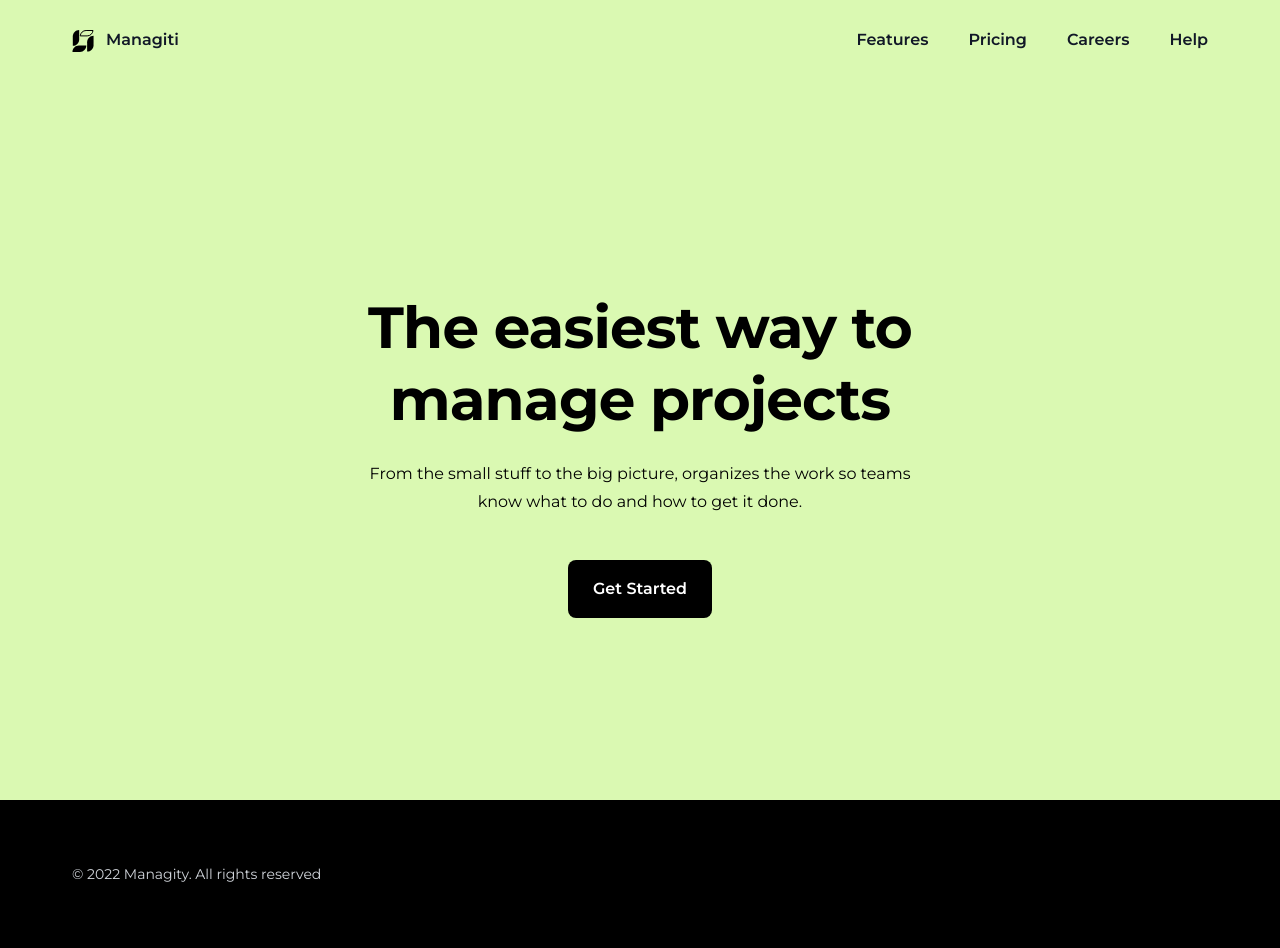
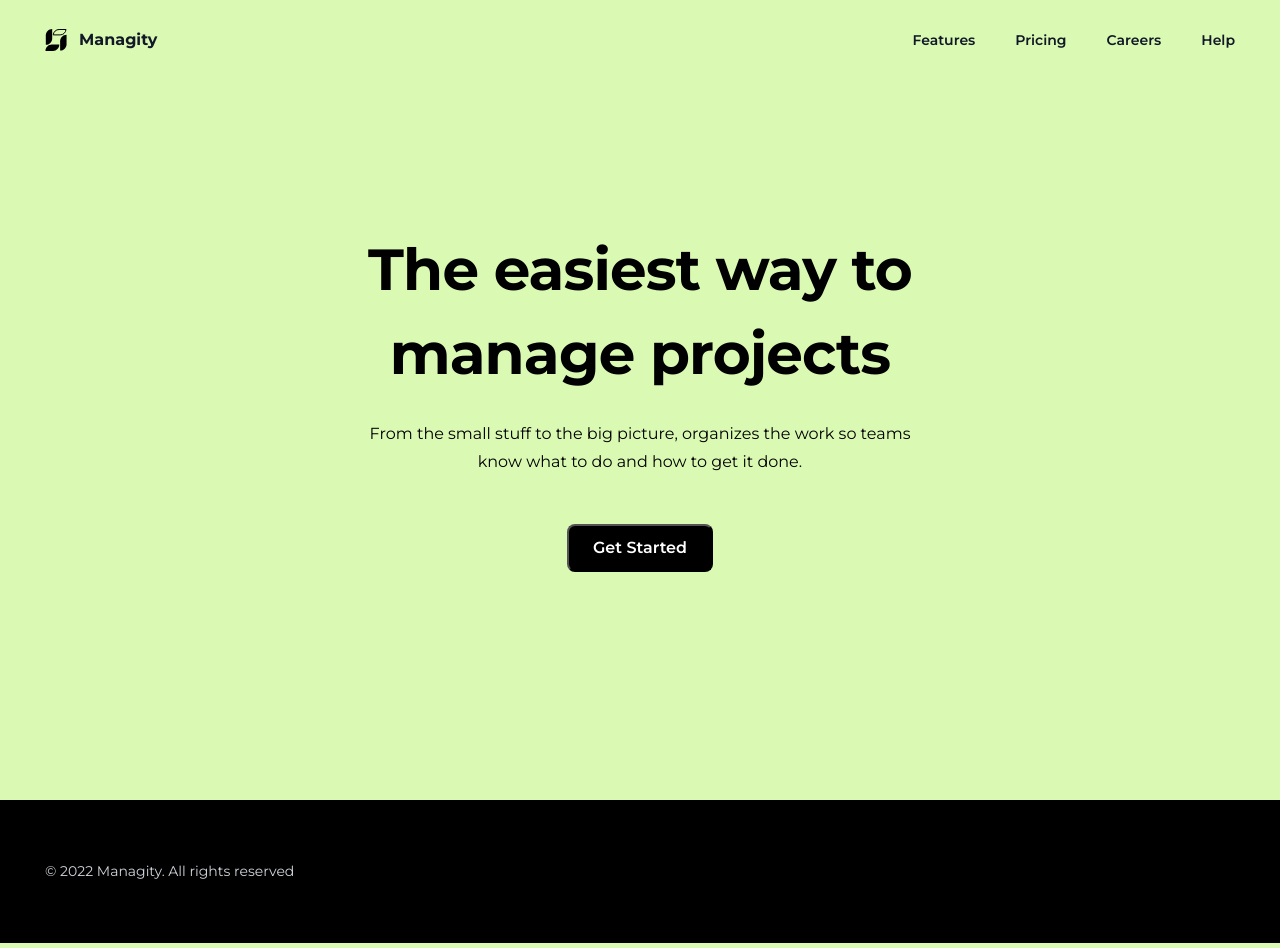
Before and after one commit to SlavaAndreievvvv/simple-page-first, a plain HTML site: page index.html in a window 1280 px wide. Drawn offline with Linux system fonts and the light colour scheme.

Commit message:
⚡️ improve code

```diff
--- a/index.html
+++ b/index.html
@@ -4,38 +4,72 @@
     <meta charset="UTF-8" />
     <meta http-equiv="X-UA-Compatible" content="IE=edge" />
     <meta name="viewport" content="width=device-width, initial-scale=1.0" />
+    <link rel="stylesheet" href="styles.css" />
     <title>Simple Page</title>
-    <link rel="stylesheet" href="styles.css" />
   </head>
   <body>
-    <div class="section">
-      <div class="container">
-        <header class="header">
-          <a href="#" class="logo">
-            <img src="Logo.svg" alt="logo" />
-            <p class="logo-text">Managiti</p>
-          </a>
-          <nav class="navigation">
-            <a class="nav-link" href="#">Features</a>
-            <a class="nav-link" href="#">Pricing</a>
-            <a class="nav-link" href="#">Careers</a>
-            <a class="nav-link" href="#">Help</a>
-          </nav>
-        </header>
-        <main class="main">
-          <div class="wrap">
-            <h1 class="title">The easiest way to manage projects</h1>
-            <p class="subtitle">
-              From the small stuff to the big picture, organizes the work so
-              teams know what to do and how to get it done.
-            </p>
-            <button type="button" class="button">Get Started</button>
+    <div class="container">
+      <div class="header header--fixed header--top">
+        <a href="#" class="header__logo">
+          <img class="header__img" src="Logo.svg" alt="" />
+          <p class="header__text">Managity</p>
+        </a>
+        <div class="header__navigation">
+          <a class="navigation__link navigation__link--mr" href="#">Features</a>
+          <a class="navigation__link navigation__link--mr" href="#">Pricing</a>
+          <a class="navigation__link navigation__link--mr" href="#">Careers</a>
+          <a class="navigation__link" href="#">Help</a>
+        </div>
+        <label class="menu">
+          <input class="menu__checkbox" type="checkbox" />
+          <span class="burger">
+            <span class="burger__item"></span>
+          </span>
+          <div class="menu__wrapper">
+            <span class="card menu__card">
+              <div class="cross">
+                <img class="cross__img" src="X.svg" alt="X" />
+              </div>
+              <span class="menu__item menu__item--mb"
+                ><a class="link" href="#">How It Work</a></span
+              >
+
+              <span class="menu__item menu__item--mb"
+                ><a class="link" href="#">Our Mission</a></span
+              >
+
+              <span class="menu__item menu__item--mb"
+                ><a class="link" href="#">Our Movement</a></span
+              >
+
+              <span class="menu__item menu__item--mb"
+                ><a class="link" href="#">Ingredient</a></span
+              >
+
+              <span class="menu__item menu__item--mb"
+                ><a class="link" href="#">Transparency Pledge</a></span
+              >
+
+              <span class="menu__item"><a class="link" href="#">Blog</a></span>
+            </span>
           </div>
-        </main>
+        </label>
+      </div>
+      <div class="main">
+        <div class="main__wrapper">
+          <h1 class="main__title">The easiest way to manage projects</h1>
+          <p class="main__subtitle">
+            From the small stuff to the big picture, organizes the work so teams
+            know what to do and how to get it done.
+          </p>
+          <button class="button main__button">Get Started</button>
+        </div>
       </div>
     </div>
-    <footer class="footer">
-      <p class="copy">© 2022 Managity. All rights reserved</p>
-    </footer>
+    <div class="footer">
+      <div class="footer__container">
+        <p class="footer__text">© 2022 Managity. All rights reserved</p>
+      </div>
+    </div>
   </body>
 </html>
--- a/styles.css
+++ b/styles.css
@@ -1,171 +1,319 @@
 @import url('https://fonts.googleapis.com/css2?family=Montserrat:wght@400;600;700&display=swap');
 
 * {
-  box-sizing: border-box;
   margin: 0;
   padding: 0;
+  box-sizing: border-box;
+  text-decoration: none;
   font-family: Montserrat;
-  text-decoration: none;
 }
 
 body {
-  background-color: #DAF9B2;
+  background: #DAF9B2;
+  margin: 0 auto;
 }
 
-.section {
-  max-width: 1550px;
+.container {
+  width: 100%;
+  min-height: 100vh;
+  display: flex;
+  justify-content: center;
+  align-items: center;
+  padding: 0 16px;
+}
+
+.header {
+  height: 80px;
   width: 100%;
   display: flex;
-  flex-direction: column;
-  justify-content: center;
-  margin: 0 auto;
-  /*background-color: #DAF9B2;*/
+  justify-content: space-between;
+  align-items: center;
+  z-index: 10;
+  padding: 0 16px;
 }
 
-.logo {
-  display: flex;
-  flex-direction: row;
+.header--fixed {
+  position: fixed;
 }
 
-.logo-text {
-  font-weight: 600;
-  size: 24px;
+.header--top {
+  top: 0;
+  left: 0;
+  right: 0;
+}
+
+.header__logo {
+  display: flex;
+  align-items: center;
+}
+
+.header__img {
+  margin-right: 12px;
+}
+
+.header__text {
+  font-weight: 700;
+  font-size: 16px;
+  line-height: 143%;
   color: #111827;
 }
 
-img {
-  margin-right: 12px;
+.header__navigation {
+  display: none;
 }
 
-.navigation {
-  padding: 15px auto;
-  display: flex;
-  flex-direction: row;
+@media screen and (min-width: 768px) {
+  .header__navigation {
+    display: flex;
+  }
 }
 
-.nav-link {
+.navigation__link {
   font-weight: 600;
-  size: 14px;
-  line-height: 20px;
+  font-size: 14px;
+  line-height: 143%;
   color: #111827;
   position: relative;
 }
 
-.nav-link:not(:last-child) {
-margin-right: 40px;
+.navigation__link--mr {
+  margin-right: 40px;
 }
 
-.nav-link::after {
-  display: block;
+.navigation__link:after {
+  content: "";
   position: absolute;
-  bottom: -5px;
-  width: 0;
-  height: 1px;
-  background-color: #FE8922;
-  content: "";
-  transition: width 0.3s ease;
+  width: 100%;
+  height: 1.5px;
+  left: 0;
+  bottom: -8px;
+  background-color: #FE993F;
+  transform-origin: right;
+  transform: scale(0);
+  transition: transform 0.3s ease-in-out;
 }
 
-.nav-link:hover {
-  color: #FE8922;
+.navigation__link:hover::after {
+  transform-origin: left;
+  transform: scaleX(1);
 }
 
-.nav-link:focus::after {
- width: 100%;
+.navigation__link:hover {
+  color: #FE993F;
 }
 
-.nav-link:focus {
-  color: #FE8922;
+.menu {
+  position: relative;
 }
 
-.container {
-  background-color: #DAF9B2;
+.menu__card {
+  pointer-events: none;
+}
+
+.menu__checkbox {
+  position: absolute;
+  z-index: -1;
+  opacity: 0;
+}
+
+.menu__checkbox:checked ~ .menu__wrapper {
+  transform: translateX(0);
+}
+.menu__checkbox:checked ~ .burger .burger__item {
+  opacity: 0;
+}
+.menu__checkbox:checked ~ .burger::after {
+  transform: rotate(-43deg) translate(4px, 2px);
+}
+.menu__checkbox:checked ~ .burger::before {
+  transform: rotate(43deg) translate(2px, -4px);
+}
+
+.burger {
+  color: rgb(0, 0, 0);
+  cursor: pointer;
   display: flex;
   flex-direction: column;
-  min-height: 100vh;
-  justify-content: center;
+  justify-content: space-between;
+  width: 32px;
+  height: 24px;
 }
 
-.header {
-width: 100%;
-display: flex;
-flex-direction: row;
-justify-content: space-between;
-padding: 30px 72px 0px 72px;
+.burger__item {
+  display: block;
+  height: 2px;
+  width: 100%;
+  background-color: rgb(0, 0, 0);
+  transition: opacity 0.2 ease;
 }
 
-.main {
-  flex-grow: 1;
+.burger::after,
+.burger::before {
+  content: '';
+  display: block;
+  height: 2px;
+  width: 100%;
+  background-color: rgb(0, 0, 0);
+  transition: transform 0.2 ease;
+}
+
+.burger::after {
+  transform-origin: left center;
+}
+.burger::before {
+  transform-origin: left center;
+}
+
+.menu__wrapper {
+  transform: translateX(100vw);
   display: flex;
   flex-direction: column;
-  justify-content: center;
-  align-items: center;
-  margin: 0 auto;
+  position: fixed;
+  z-index: 10;
+  top: 80px;
+  left: 0;
+  right: 0;
+  bottom: 120px;
+  transition: transform 0.5s cubic-bezier(0.18, 0.89, 0.32, 1.28);
+  pointer-events: none;
+  background-color: #DAF9B2;
 }
 
-.wrap {
+.cross {
   display: flex;
-  justify-content: center;
-  align-items: center;
+  justify-content: flex-end;
+  pointer-events: auto;
+}
+
+.card {
+  background-color: #fff;
+  margin: 27px;
+  flex-grow: 1;
+  padding-top: 22px;
+  border-radius: 16px;
+  padding-left: 32px;
+  padding-right: 22px;
+  display: flex;
   flex-direction: column;
 }
 
-.title {
-  margin-top: 230px;
-  text-align: center;
-  max-width: 650px;
-  font-weight: 700;
-  font-size: 58px;
-  line-height: 72px;
-  letter-spacing: -0.015em;
+.menu__item--mb {
+  margin-bottom: 8px;
 }
 
-.subtitle {
-  text-align: center;
-  max-width: 550px;
-  margin-top: 24px;
-  margin-bottom: 44px;
+.main__title {
+  font-weight: 700;
+  font-size: 36px;
+  line-height: 145%;
+  letter-spacing: -0.015em;
+  color: #000000;
+  margin-bottom: 24px;
+}
+.main__subtitle {
   font-weight: 400;
   font-size: 16px;
-  line-height: 28px;
+  line-height: 165%;
+  color: #000000;
+  margin-bottom: 48px;
+  padding-right: 20px;
 }
 
 .button {
+  height: 48px;
   font-weight: 600;
   font-size: 16px;
-  line-height: 24px;
-  padding: 16px 24px;
-  margin-bottom: 172px;
-  background-color: black;
+  line-height: 150%;
+  color: #FFFFFF;
+  background-color: #000000;
+  padding: 0 24px;
   border-radius: 8px;
-  color: white;
-  border: 1px solid transparent;
-  transition: all 0.3s ease 0s;
+  transition: all 0.2s ease;
+  cursor: pointer;
 }
 
 .button:hover {
-  cursor: pointer;
-  color: #FE993F;
-  border: 1px solid transparent;
+  color:#FE993F;
 }
 
-.button:focus {
-  cursor: pointer;
-  color: #FE993F;
-  border: 1px solid #FE993F;
+.button:active {
+  box-shadow: 0 0 0 1px #FE993F;
 }
 
-.footer {
-  background-color: black;
-  width: 100%;
+.link {
+  font-weight: 500;
+  font-size: 24px;
+  line-height: 160%;
+  color: #000000;
+  cursor: pointer;
+  transition: all 0.2s ease;
 }
 
-.copy {
+.link:hover {
+  color: #FE993F;
+}
+
+
+.footer {
+  background: black;
+  z-index: 10;
+}
+
+.footer__text {
+  padding: 60px 16px;
+  font-weight: 400;
+  font-size: 12px;
+  line-height: 167%;
   color: #D1D5DB;
-  font-weight: 400;
-  font-size: 14px;
-  line-height: 20px;
-  padding-left: 72px;
-  padding-top: 64px;
-  padding-bottom: 64px;
 }
+
+@media screen and (min-width: 768px) {
+  .header {
+    max-width: 1222px;
+    width: 100%;
+    margin: 0 auto;
+  }
+
+  .menu {
+    display: none;
+  }
+
+  .main {
+    display: flex;
+    justify-content: center;
+    align-items: center;
+  }
+
+  .main__wrapper {
+    display: flex;
+    flex-direction: column;
+    justify-content: center;
+    align-items: center;
+    text-align: center;
+    width: 648px;
+    margin: auto;
+  }
+
+  .main__subtitle {
+    padding: 0;
+    font-size: 16px;
+    line-height: 175%;
+    padding: 0 40px;
+  }
+
+
+  .footer__container {
+    max-width: 1222px;
+    width: 100%;
+    margin: 0 auto;
+  }
+
+  .footer__text {
+    font-size: 14px;
+  }
+
+  .main__title {
+    font-size: 58px;
+    padding: 0 15px;
+    padding: 0 15px;
+ }
+}
```
Also changed, not shown: X.svg (added).
